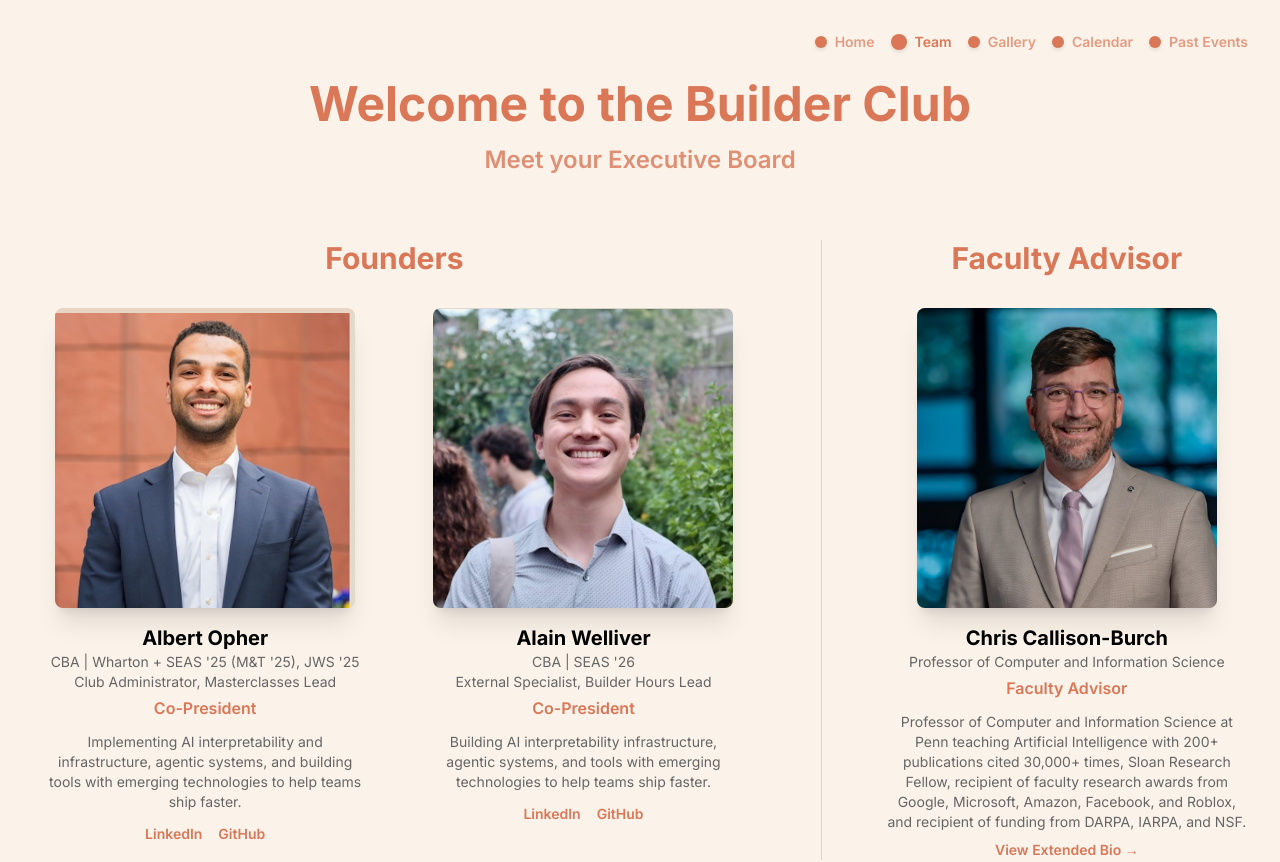
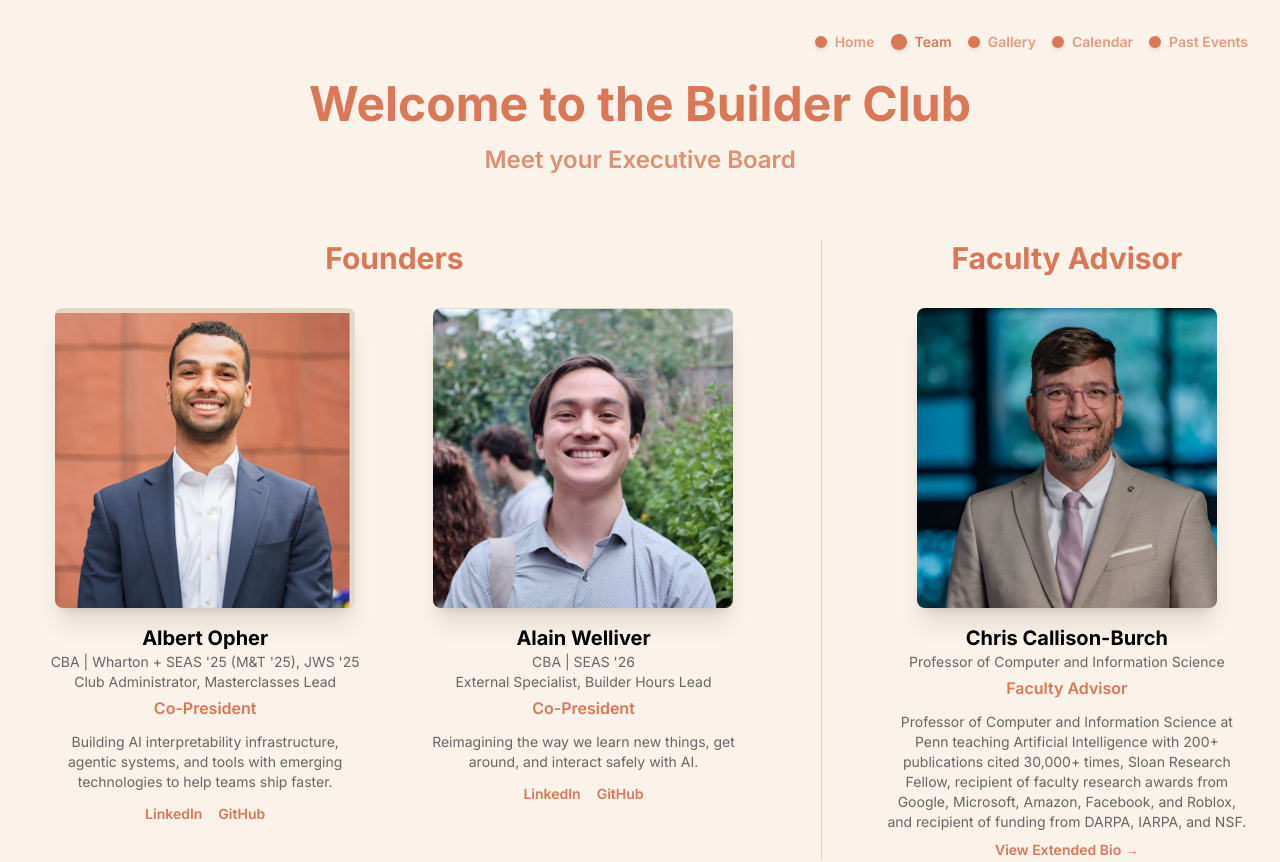
Before and after one commit to alainwelliver/penn-cbc-website, a Next.js app: page /team in a window 1280 px wide. Shown: the top 862 px of the page. Built offline with nearby package versions, Linux system fonts and the light colour scheme.

Commit message:
fix bios

```diff
--- a/app/team/page.tsx
+++ b/app/team/page.tsx
@@ -8,7 +8,7 @@ export default function Team() {
       subtitle: 'Club Administrator, Masterclasses Lead',
       role: 'Co-President',
       image: '/team/albert.jpg',
-      bio: 'Implementing AI interpretability and infrastructure, agentic systems, and building tools with emerging technologies to help teams ship faster.',
+      bio: 'Building AI interpretability infrastructure, agentic systems, and tools with emerging technologies to help teams ship faster.',
       imagePosition: '100% -10%',
       linkedin: 'https://www.linkedin.com/in/albertopher/',
       github: 'https://github.com/Albinator3000'
@@ -19,7 +19,7 @@ export default function Team() {
       subtitle: 'External Specialist, Builder Hours Lead',
       role: 'Co-President',
       image: '/team/alain.jpg',
-      bio: 'Building AI interpretability infrastructure, agentic systems, and tools with emerging technologies to help teams ship faster.',
+      bio: 'Reimagining the way we learn new things, get around, and interact safely with AI.',
       imagePosition: '50% 45%',
       linkedin: 'https://www.linkedin.com/in/alain-welliver/',
       github: 'https://github.com/alainwelliver'
```
